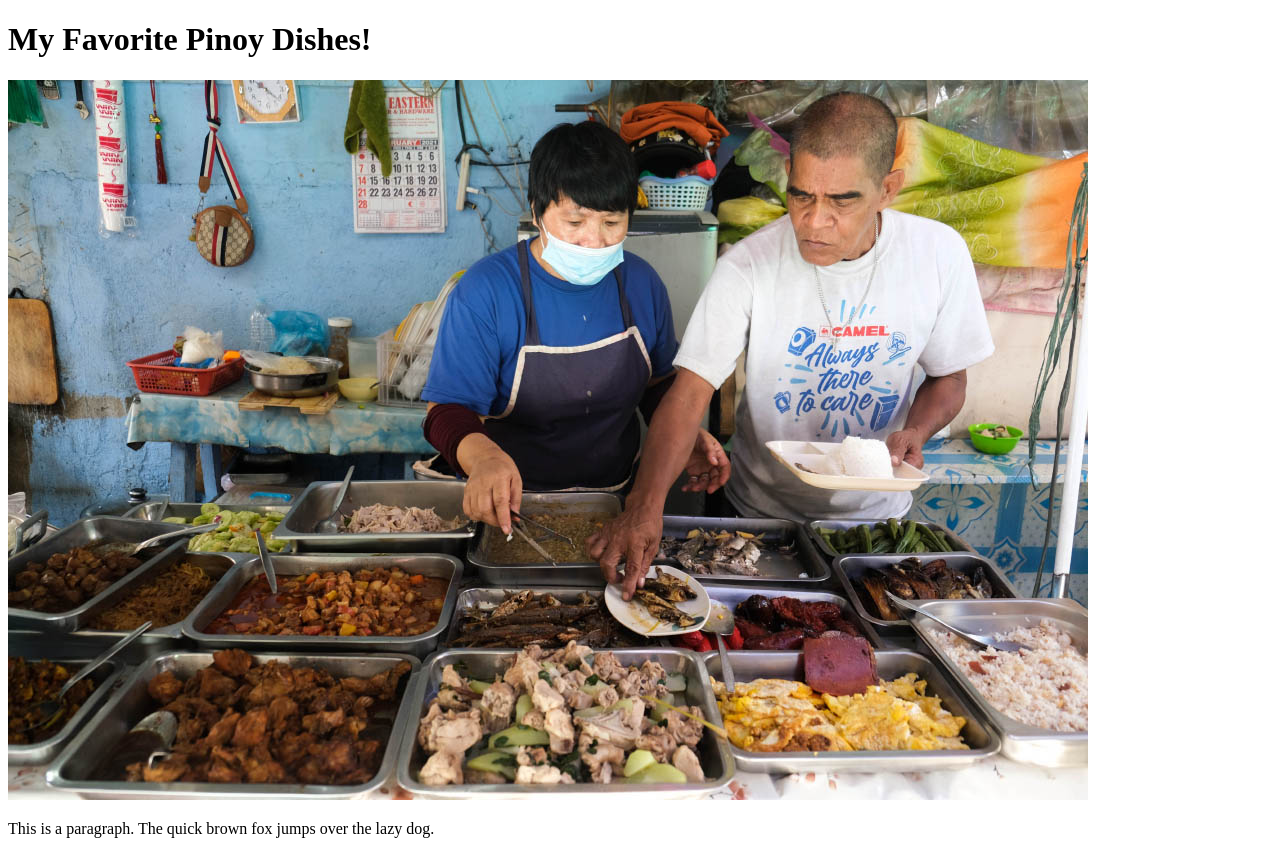
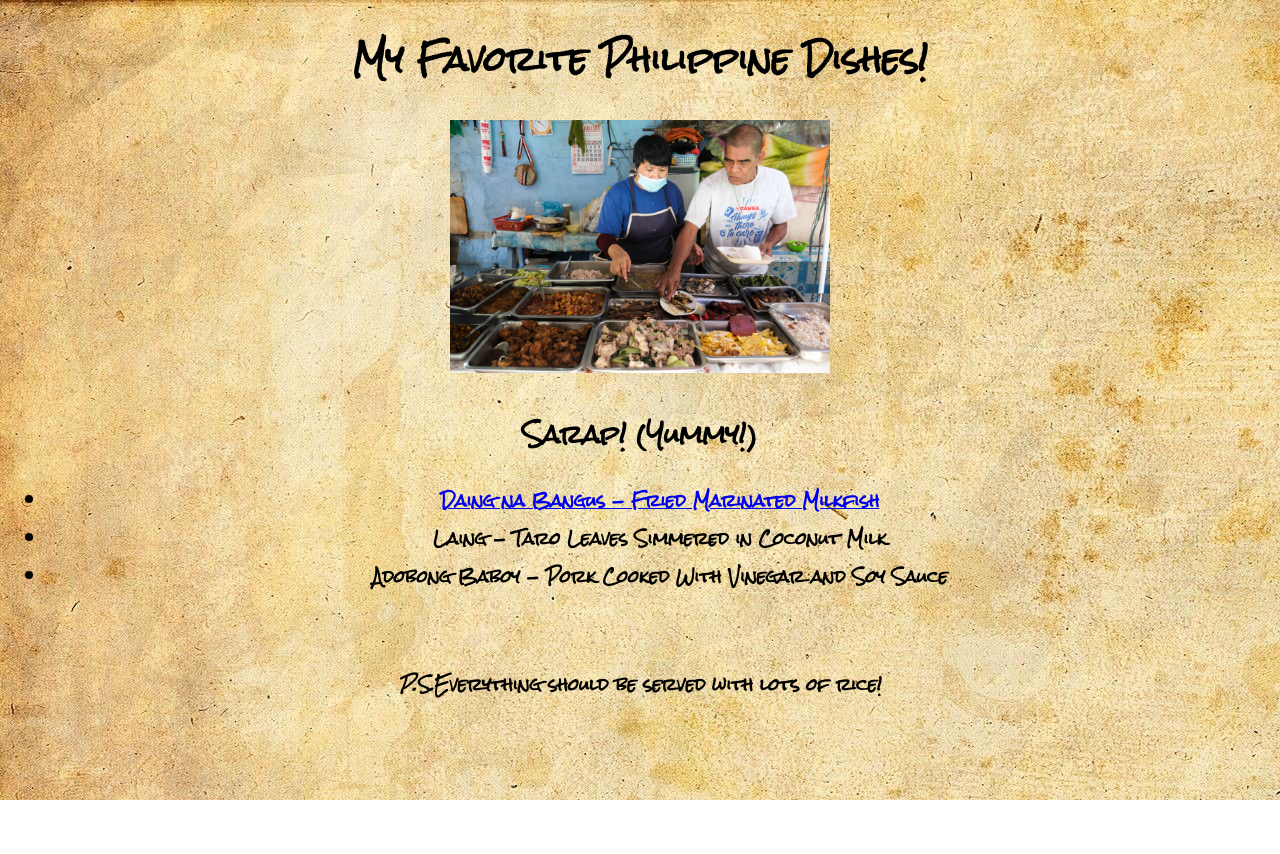
Before and after one commit to maxmirav/odin-recipes, a plain HTML site: page index.html in a window 1280 px wide. After the commit the page ends 800 px from the top, so only its background shows below. Drawn offline with Linux system fonts and the light colour scheme.

Commit message:
added bg, fixed index, and added adobo(removed sisig)

```diff
--- a/index.html
+++ b/index.html
@@ -6,14 +6,37 @@
     <meta http-equiv="X-UA-Compatible" content="IE=edge">
     <meta name="viewport" content="width=device-width, initial-scale=1.0">
     <title>My Favorite Pinoy Dishes!</title>
+    <link rel="preconnect" href="https://fonts.googleapis.com">
+    <link rel="preconnect" href="https://fonts.gstatic.com" crossorigin>
+    <link href="https://fonts.googleapis.com/css2?family=Rock+Salt&display=swap" rel="stylesheet">
+
+    <style>
+        body {
+            text-align: center;
+            background-image: url(./assets/paper-bg.jpg);
+            font-family: 'Rock Salt', cursive;
+            font-weight: bold;
+        }
+    </style>
 </head>
 
 <body>
-    <div class="content">
-        <h1>My Favorite Pinoy Dishes!</h1>
-        <img src="carinderia-pic.jpg">
-        <p>This is a paragraph. The quick brown fox jumps over the lazy dog. </p>
-    </div>
+    <main>
+        <div class="content">
+            <header>
+                <h1>My Favorite Philippine Dishes!</h1>
+            </header>
+            <img src="./assets/carinderia-pic.jpg" style="max-width: 30%; height: auto;">
+            <h2>Sarap! (Yummy!)</h2>
+            <ul>
+                <li><a href="./recipes/daing.html">Daing na Bangus - Fried Marinated Milkfish</a></li>
+                <li>Laing - Taro Leaves Simmered in Coconut Milk</li>
+                <li>Adobong Baboy - Pork Cooked With Vinegar and Soy Sauce</li>
+            </ul>
+            <br>
+            <p><em>P.S.</em>Everything should be served with lots of rice!</p>
+        </div>
+    </main>
 </body>
 
 </html>
```
Also changed, not shown: daing.html (deleted, +0 -12 lines), recipes/daing.html (added, +26 -0 lines), assets/carinderia-pic.jpg (renamed from carinderia-pic.jpg), assets/daing-pic.jpg (renamed from daing-pic.jpg), assets/laing-pic.jpg (renamed from laing-pic.jpg), assets/paper-bg.jpg (added), recipes/adobong-baboy.html (renamed from sisig.html), recipes/laing.html (renamed from laing.html), sisig-pic.jpg (deleted), 1 other file.
